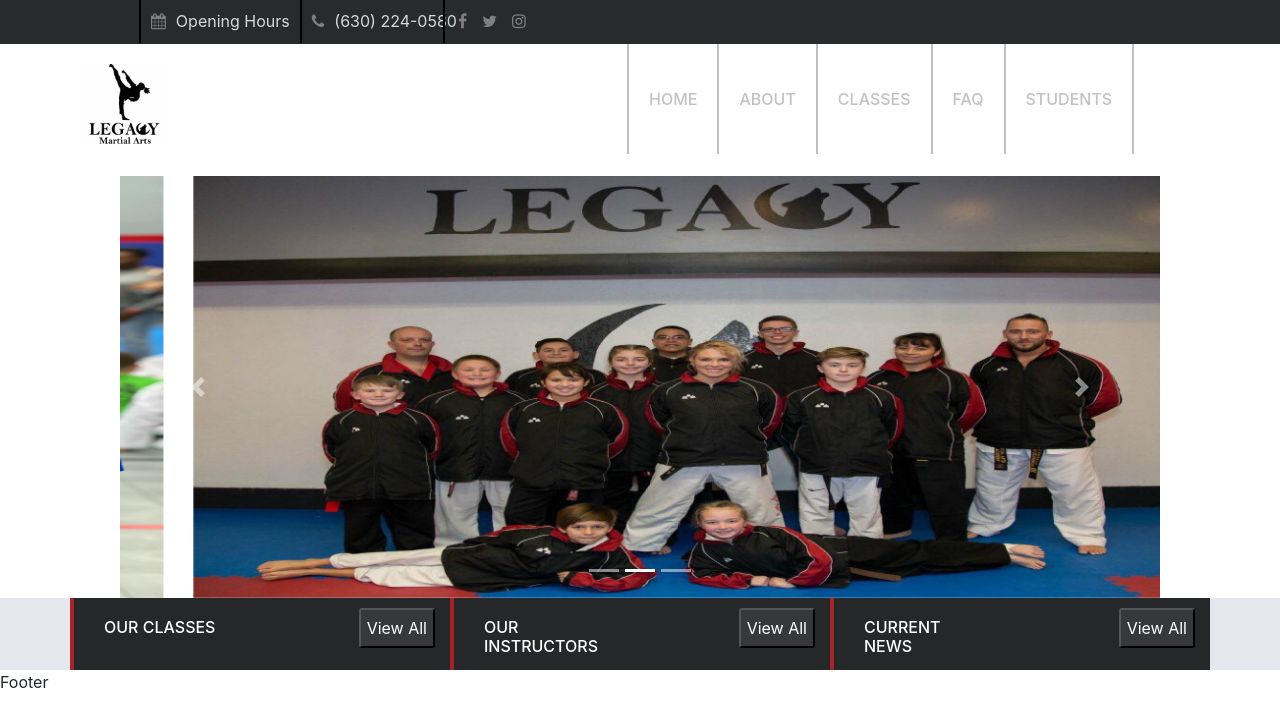
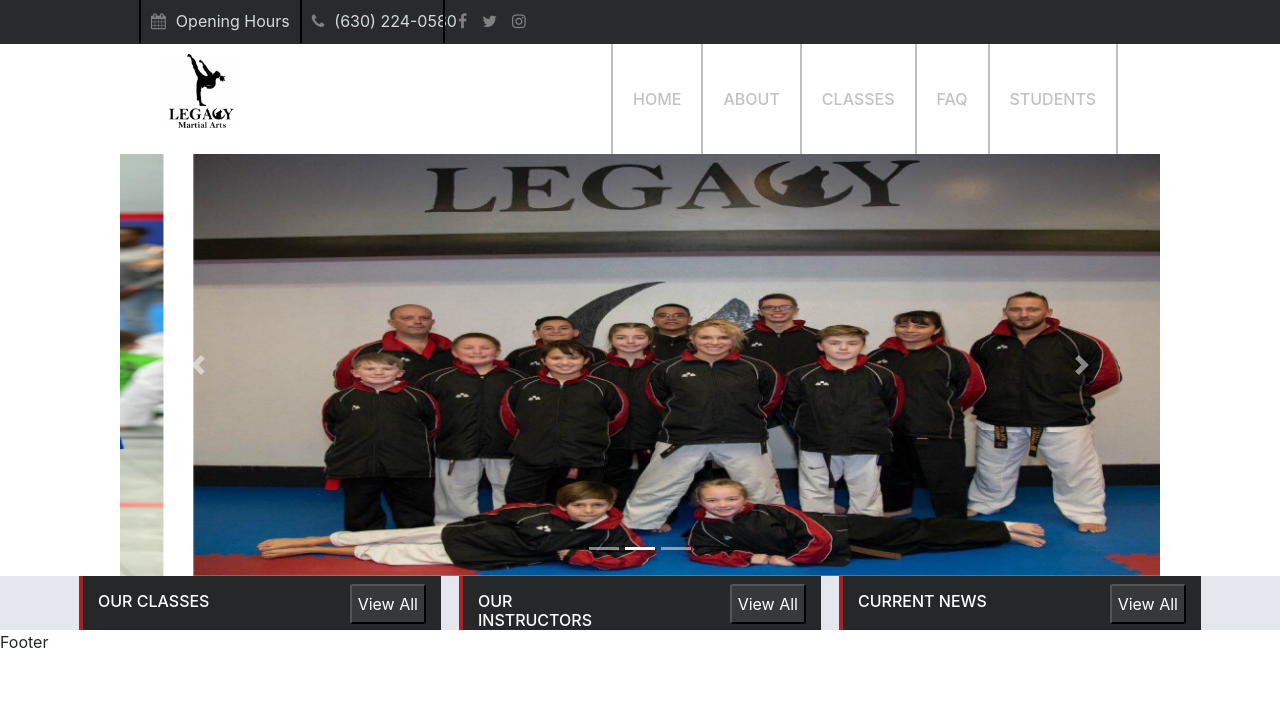
Before and after one commit to MorganJBradford/legacy-martial-arts, a React (Create React App) app: page / in a window 1280 px wide. Shown: the top 726 px of the page. Built offline with nearby package versions, Linux system fonts and the light colour scheme.

Commit message:
+5em padding-l #legacyLogo. Remove .linksDiv. -1em padding-l, 0margin .linksList

```diff
--- a/src/index.css
+++ b/src/index.css
@@ -1,16 +1,3 @@
-body {
-  margin: 0;
-  font-family: -apple-system, BlinkMacSystemFont, 'Segoe UI', 'Roboto', 'Oxygen',
-    'Ubuntu', 'Cantarell', 'Fira Sans', 'Droid Sans', 'Helvetica Neue',
-    sans-serif;
-  -webkit-font-smoothing: antialiased;
-  -moz-osx-font-smoothing: grayscale;
-}
-
-code {
-  font-family: source-code-pro, Menlo, Monaco, Consolas, 'Courier New',
-    monospace;
-}
 /* Top bar */
 
 .topBar {
@@ -68,17 +55,16 @@ code {
 #legacyLogo {
   max-height: 10vh;
   max-width: 12vw;
-  margin-top: 20px;
+  margin-top: 10px;
+  padding-left: 5em;
 }
 
 /* LogoLinks Links */
 
-.linksDiv {
-  display: inline-block;
-}
 .linksList {
   display: table;
-  padding-left: 22em;
+  padding-left: 21em;
+  margin: 0;
 }
 
 .linksLi {
@@ -101,33 +87,33 @@ code {
 .linksLiLast {
   border-right: 2px rgba(128, 128, 128, 0.5) solid;
 }
-
+/* Carousel */
 .carousel {
   max-height: 422px;
   max-width: 1040px;
   margin: 0 auto;
 }
+/* MainContent */
 
 .mainContent {
   background-color: #E4E8EE;
-
 }
 
 .colH1 {
   font-size: 16px;
   background-color: #262729;
   color: white;
-  margin: 0 0 20px;
-  padding: 20px 15px 10px 15px;
+  padding: 16px 0 0 0;
   height: 52px;
 }
 .colHeader {
   background-color: #262729;
   border-left: 4px #A72328 solid;
+  max-height: 54px;
 }
 
 .colBtns {
-  margin: 10px 0 0;
+  margin: 8px 0 6px 0;
   padding: 6px;
   color: gray;
   background-color: #ffffff14;
@@ -140,3 +126,7 @@ code {
   background-color: #A72328;
   color: white;
 }
+
+.mainCols {
+  padding: 0 24px 0 24px
+}
```
